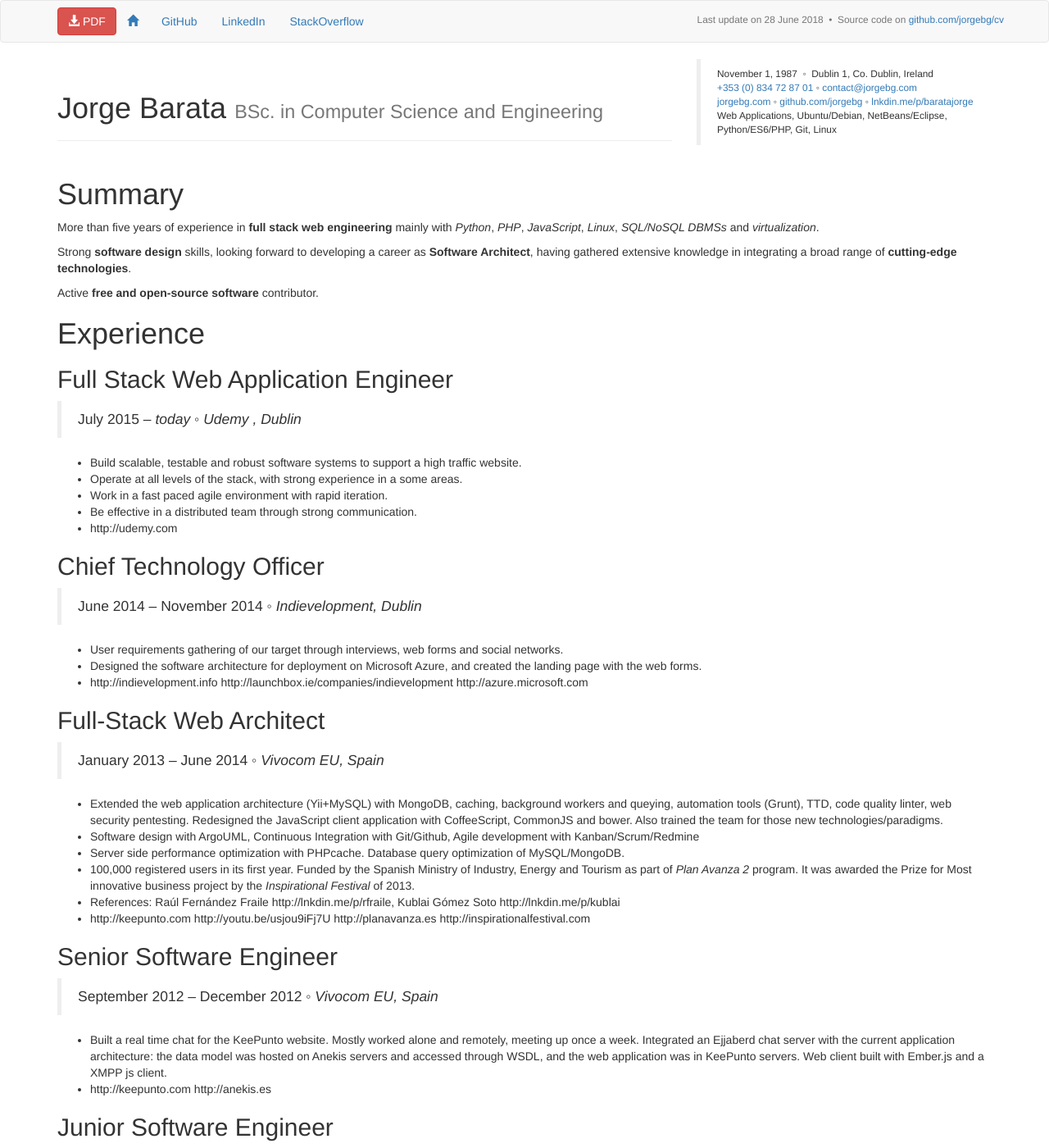
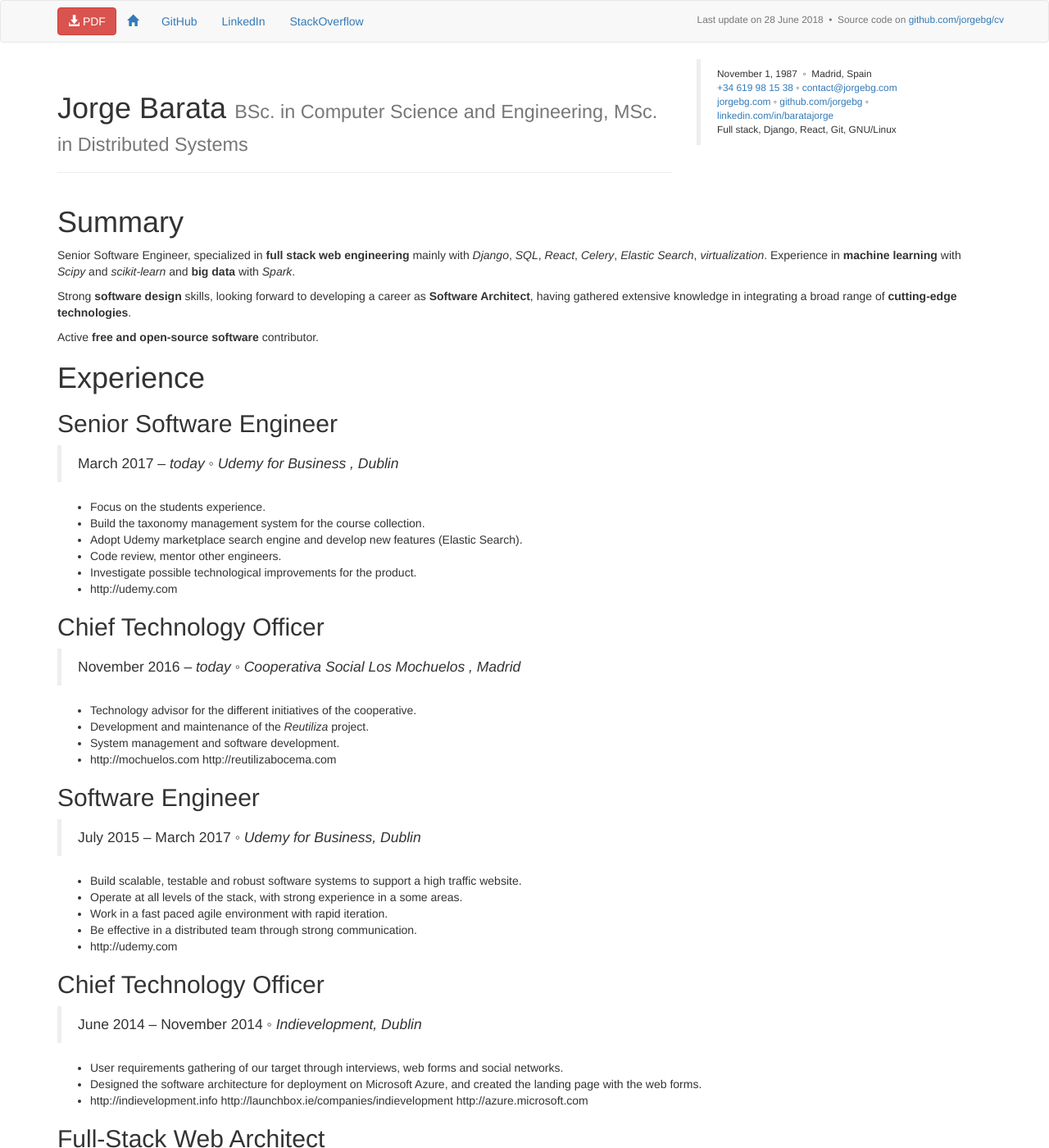
Before and after one commit to jorgebg/cv, a Jekyll site: the page built from index.md, in a window 1280 px wide and 1400 px high. Shown: the whole window at 82% size. Built offline with Jekyll 4.4.1, drawn with Linux system fonts in a browser that asks for light colours; Markdown is read by kramdown in place of the engine named in the settings; our own code applies the rules of GitHub Pages for plain Markdown files; some of the changed text lies outside the part shown.

Commit message:
Update index.md

```diff
--- a/index.md
+++ b/index.md
@@ -1,23 +1,23 @@
 ---
 fullname: Jorge Barata
 birth:    November 1, 1987
-address:  Dublin 1, Co. Dublin, Ireland
-degree:   BSc. in Computer Science and Engineering
+address:  Madrid, Spain
+degree:   BSc. in Computer Science and Engineering, MSc. in Distributed Systems
 
-phone:    353 (0) 834 72 87 01
+phone:    34 619 98 15 38
 mail:     contact@jorgebg.com
 github:   github.com/jorgebg
-linkedin: lnkdin.me/p/baratajorge
+linkedin: linkedin.com/in/baratajorge
 stackoverflow: stackoverflow.com/u/959819
 home:     jorgebg.com
 
-preferences: Web Applications, Ubuntu/Debian, NetBeans/Eclipse, Python/ES6/PHP, Git, Linux
+preferences: Full stack, Django, React, Git, GNU/Linux
 ---
 
 Summary
 ========
 
-More than five years of experience in __full stack web engineering__ mainly with *Python*, *PHP*, *JavaScript*, *Linux*, *SQL/NoSQL DBMSs* and *virtualization*.
+Senior Software Engineer, specialized in __full stack web engineering__ mainly with *Django*, *SQL*, *React*, *Celery*, *Elastic Search*, *virtualization*. Experience in __machine learning__ with *Scipy* and *scikit-learn* and __big data__ with *Spark*.
 
 Strong __software design__ skills, looking forward to developing a career as __Software Architect__, having gathered extensive knowledge in integrating a broad range of __cutting-edge technologies__.
 
@@ -27,8 +27,28 @@
 Experience
 ==========
 
-## Full Stack Web Application Engineer
-> July 2015 -- *today* ◦ *Udemy , Dublin*
+## Senior Software Engineer
+> March 2017 -- *today* ◦ *Udemy for Business , Dublin*
+
+- Focus on the students experience.
+- Build the taxonomy management system for the course collection.
+- Adopt Udemy marketplace search engine and develop new features (Elastic Search).
+- Code review, mentor other engineers.
+- Investigate possible technological improvements for the product.
+- http://udemy.com
+
+
+## Chief Technology Officer
+> November 2016 -- *today* ◦ *Cooperativa Social Los Mochuelos , Madrid*
+
+- Technology advisor for the different initiatives of the cooperative.
+- Development and maintenance of the _Reutiliza_ project.
+- System management and software development.
+- http://mochuelos.com http://reutilizabocema.com
+
+
+## Software Engineer
+> July 2015 -- March 2017 ◦ *Udemy for Business, Dublin*
 
 - Build scalable, testable and robust software systems to support a high traffic website.
 - Operate at all levels of the stack, with strong experience in a some areas.
@@ -70,7 +90,7 @@
 - Optimized the most heavy database queries, and the web client with PageSpeed and CloudFlare. Also improved the display algorithm that placed user-published photos, videos and texts into an horizontal wall.
 - Max peak reached with 12,500 unique visitors in one day.
 - Agile Development with Redmine and continuous integration with Git/Github.
-- Reference: Raúl Fernández Fraile http://lnkdin.me/p/rfraile
+- Reference: Raúl Fernández Fraile http://linkedin.com/in/rfraile
 - http://koowall.com http://vimeo.com/37125476
 
 
@@ -82,7 +102,7 @@
 - Django, Symfony, Yii, Wordpress, MySQL. Also helped as systems technician with web servers (Cherokee, Apache), mail server (Postfix) and Debian/BSD.
 - Agile Development with ActiveCollab, continuous integration with SVN
 - Recommendation: http://linkedin.com/in/baratajorge/en#recommendations
-- Reference: Rubén Hernández http://lnkdin.me/p/rubenhernandeza
+- Reference: Rubén Hernández http://linkedin.com/in/rubenhernandeza
 - Examples: http://indahouserulez.com http://usitility.com http://regalomascotas.com http://quevicio.com
 
 
@@ -96,10 +116,10 @@
 Education
 =========
 
-## B.Sc. Computer Science & Engineering
-> August 2007 -- present ◦ *Carlos III University of Madrid, Spain*
+## B.Sc. Computer Science & Engineering, M.Sc Distributed Systems
+> August 2007 -- August 2017 ◦ *Carlos III University of Madrid, Spain*
 
-- Specialty in Distributed Systems,  Bilingual (Spanish and English),  First class honours on Network Computing (2009), Currently developing the final project and dissertation.
+- Bilingual (Spanish and English),  First class honors on Network Computing (2009).
 
 
 
@@ -123,10 +143,10 @@
 __Agile Development__: Kanban, Scrum.
 
 
-__Web frameworks__: Yii, Symfony, Django, Flask, Jekyll.
+__Web frameworks__: Django, Yii, Symfony, Flask.
 
 
-__JS frameworks__: Ember.js, ExtJS, jQuery.
+__JS frameworks__: React, Angular.js, Ember.js, ExtJS, jQuery.
 
 
 __UX/UI__: HTML5, CSS, SASS, Twitter Bootstrap.
@@ -269,19 +289,17 @@
 Activities
 ==========
 
+## Open Source community
+- Organizer of __Dublin Django User Group__
+- __Tech Talks__ https://github.com/jorgebg/talks/
+- __Contributed to Django, Yii, FOSRestBundleSymfony__, along others
+- __StackOverflow__ 1K+ reputation http://stackoverflow.com/u/959819
+
 ## Competitive Programming
 - __Dynamic programming and Hackatons__ like T3chFest and Tuenti Challenge
 - http://jorgebg.com/T3chFest-2015 http://jorgebg.com/tuenti-contest
 
-
-## Open Source community
-- __Contributed to Django, Yii, FOSRestBundleSymfony__, along others
-- __StackOverflow__ 750+ reputation http://stackoverflow.com/u/959819
-
-
 ## Others
+- __Animal Shelter__ webmaster, non-profit, web built with Drupal 7 (*2011 -- 2018, Spain*) http://nordicosenadopcion.com
 - __Medical Emergency Technician__, __Civil Defense__ volunteer (*2005 -- 2008, Spain*) http://proteccioncivil.org
-- __Animal Shelter__ webmaster, non-profit, web built with Drupal 7 (*2011 -- Present, Spain*) http://nordicosenadopcion.com
-- __Guitarrist__, started a rock music band (*2004 -- 2007, Spain* )
-- __Martial Arts__ (*2005 -- Present*)
-- __Poetry__, won two awards (*2007, Spain*)
+- __Music__, __Martial Arts__, __Poetry__
```
Also changed, not shown: other parts of index.md (+8 -8 lines).
